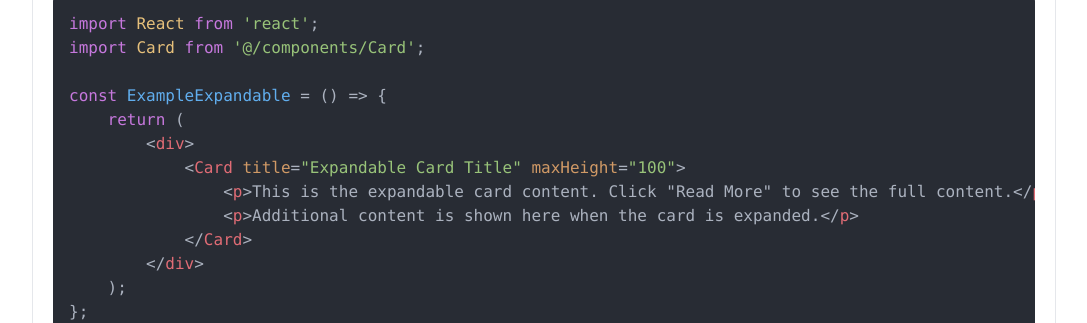
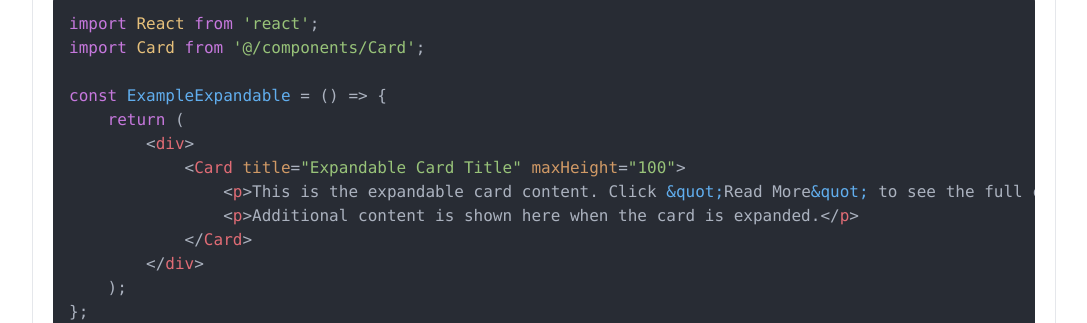
Before and after one commit to a11y99/css-materials, a Next.js app: page /components/card in a window 1280 px wide. Shown: the part 1520-1843 px from the top of the page, without its empty margins (96-1183 px from the left). Built offline with nearby package versions, Linux system fonts and the light colour scheme.

Commit message:
debug escape

```diff
--- a/src/app/components/card/page.tsx
+++ b/src/app/components/card/page.tsx
@@ -41,7 +41,7 @@ export default Example;`}
                 <Card title="Expandable Card">
                     <p>This example shows a card that can expand and collapse to show more or less content.</p>
                     <Card title="Expandable Card Title" maxHeight="200">
-                        <p>This is the expandable card content. Click "Read More" to see the full content.</p>
+                        <p>This is the expandable card content. Click &quot;Read More&quot; to see the full content.</p>
                         <p>Additional content is shown here when the card is expanded.</p>
                         <div className="flex justify-center"><img src="/cheese.png" className="w-64" /></div>
                     </Card>
@@ -53,7 +53,7 @@ const ExampleExpandable = () => {
     return (
         <div>
             <Card title="Expandable Card Title" maxHeight="100">
-                <p>This is the expandable card content. Click "Read More" to see the full content.</p>
+                <p>This is the expandable card content. Click &quot;Read More&quot; to see the full content.</p>
                 <p>Additional content is shown here when the card is expanded.</p>
             </Card>
         </div>
```
